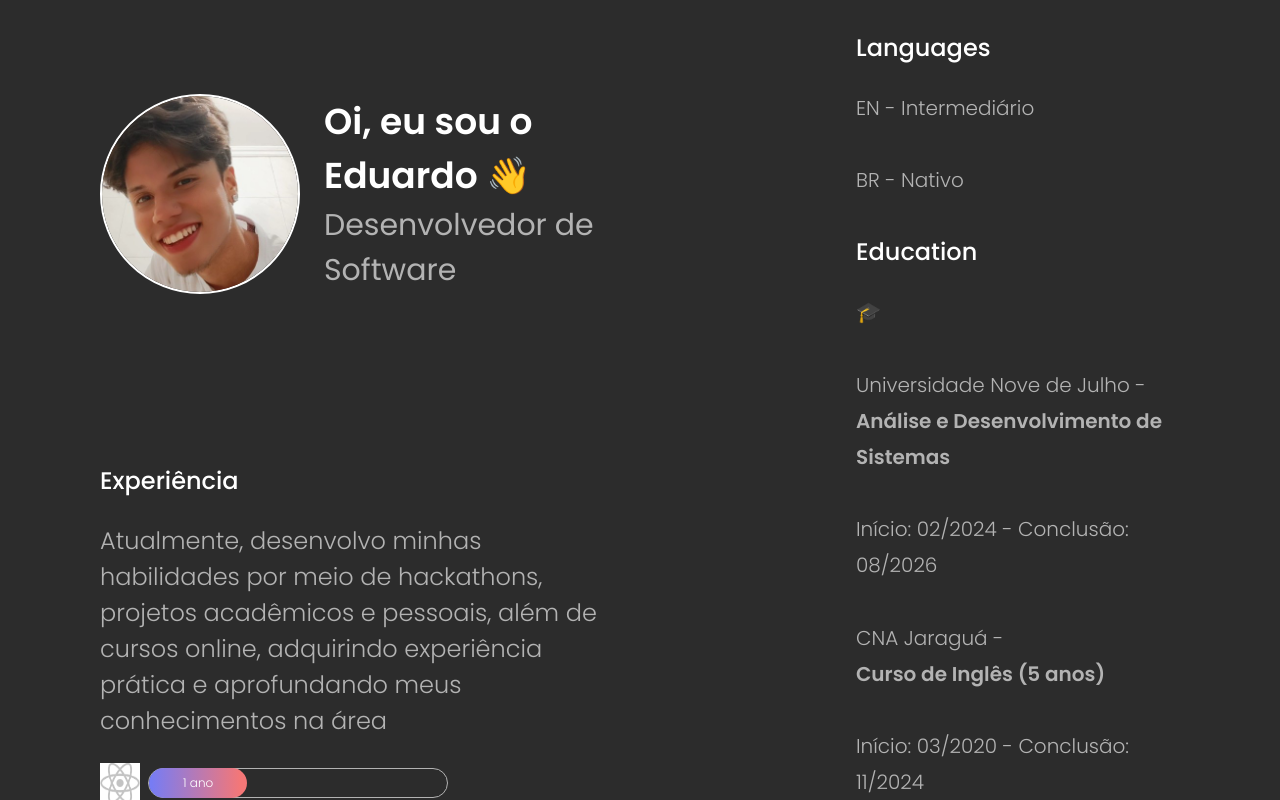
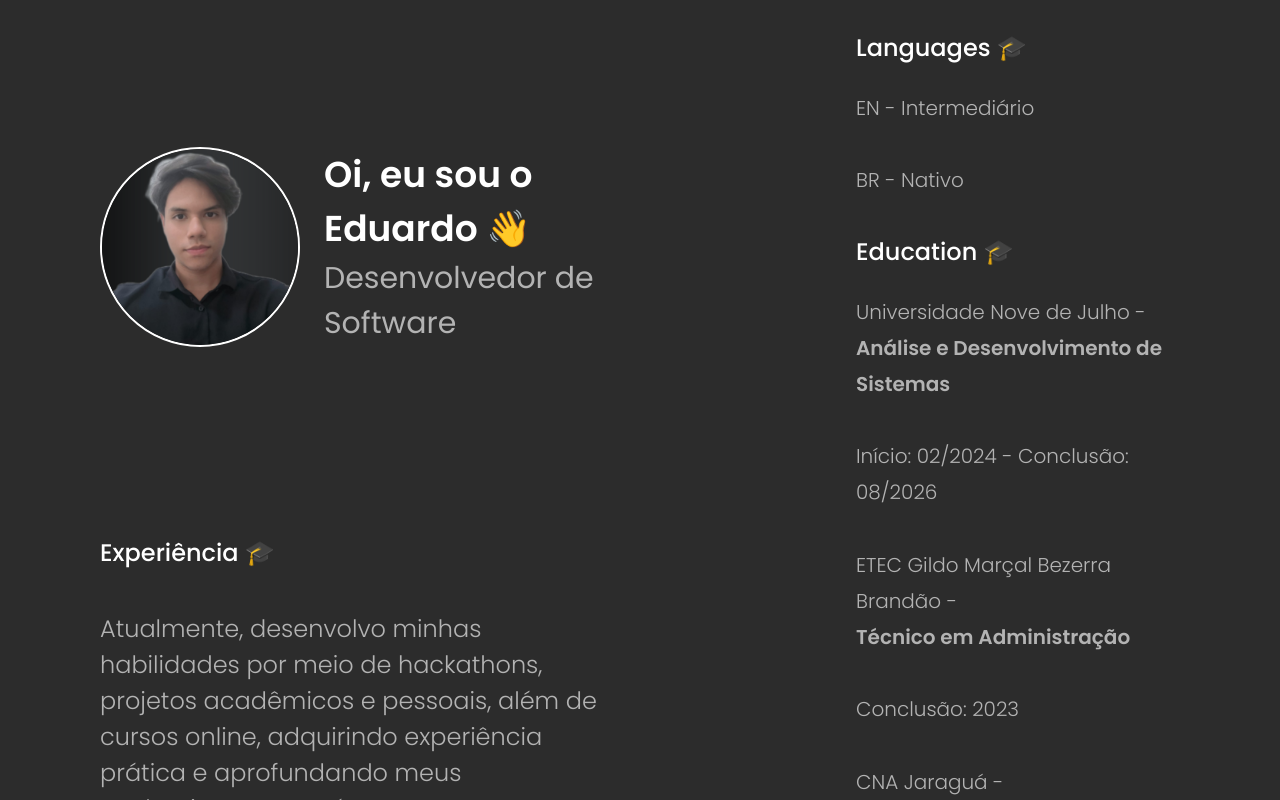
Before and after one commit to EduardoSilvaNegreiros/my-portifolio, a Next.js app: page / in a window 1280 px wide. Built offline with nearby package versions, Linux system fonts and the light colour scheme.

Commit message:
Atualização do portifolio

```diff
--- a/src/app/components/experience/experience.scss
+++ b/src/app/components/experience/experience.scss
@@ -3,7 +3,7 @@
   flex-direction: column;
   align-items: center;
   max-width: 500px;
-  gap: 24px;
+  gap: 40px;
   grid-area: experience;
 
   p {
@@ -19,14 +19,14 @@
     align-items: center;
     justify-content: center;
     flex-direction: column;
-    gap: 8px;
+    gap: 20px;
   }
 
   .experience-language {
     display: flex;
     align-items: center;
     justify-content: center;
-    gap: 8px;
+    gap: 10px;
 
     img {
       filter: grayscale(100%);
@@ -75,7 +75,7 @@
 
   @media (min-width: 768px) {
     align-items: flex-start;
-    margin-top: -700px;
+    margin-top: -1500px;
     padding-top: 20px;
 
     p {
--- a/src/app/components/experience/experience.tsx
+++ b/src/app/components/experience/experience.tsx
@@ -37,6 +37,7 @@ export function Experience() {
             <div className="experience-measure measure-1">1 ano</div>
           </div>
         </div>
+
         <div className="experience-language">
           <Image
             src="/TypescriptLogo.png"
@@ -45,6 +46,7 @@ export function Experience() {
             height={40}
             priority
           />
+
           <div className="experience-unit">
             <div className="experience-measure measure-1">
               <span>1 ano</span>
@@ -57,6 +59,9 @@ export function Experience() {
           <div className="experience-unit">
             <div className="experience-measure measure-1">1 ano</div>
           </div>
+
+
+
         </div>
       </div>
     </div>
--- a/src/app/components/header/header.scss
+++ b/src/app/components/header/header.scss
@@ -26,7 +26,7 @@
   @media (min-width: 768px) {
     flex-direction: row-reverse;
     align-items: center;
-    margin-top: -600px;
+    margin-top: -1000px;
 
 
     h1 {
--- a/src/app/components/header/header.tsx
+++ b/src/app/components/header/header.tsx
@@ -11,8 +11,8 @@ export function Header() {
       </div>
 
       <Image
-        src="/perfil.png"
-        alt="Vercel logo"
+        src="/profile-pic.png"
+        alt="Foto de perfil"
         width={325}
         height={310}
         priority
--- a/src/app/components/information/information.tsx
+++ b/src/app/components/information/information.tsx
@@ -3,7 +3,6 @@ import "./information.scss";
 
 export function Info() {
   return (
-
     <div className="infos">
       <SectionTitle text="Languages" />
       <div className="languages-info">
@@ -14,13 +13,19 @@ export function Info() {
       <SectionTitle text="Education" />
 
       <div className="educational-info">
-        <span>🎓</span>
-        <br />
         <span>
           Universidade Nove de Julho -{" "}
           <strong>Análise e Desenvolvimento de Sistemas</strong>
           <br />
           Início: 02/2024 - Conclusão: 08/2026
+        </span>
+        <br />
+
+        <span>
+          ETEC Gildo Marçal Bezerra Brandão -{" "}
+          <strong>Técnico em Administração</strong>
+          <br />
+          Conclusão: 2023
         </span>
         <br />
 
@@ -32,9 +37,21 @@ export function Info() {
         <br />
 
         <span>
+          Udemy -{" "}
           <strong>Curso de JavaScript e TypeScript (Básico ao Avançado)</strong>
         </span>
+        <br />
 
+        <span>
+          Udemy -{" "}
+          <strong>Laravel 11: Framework, Ecossistema e Projetos Web</strong>
+        </span>
+        <br />
+
+        <span>
+          Udemy -{" "}
+          <strong>Algoritmos e Lógica de Programação - O Curso COMPLETO</strong>
+        </span>
       </div>
     </div>
   );
--- a/src/app/components/sectionTitle/section-title.tsx
+++ b/src/app/components/sectionTitle/section-title.tsx
@@ -6,6 +6,6 @@ interface SectionTitleProps {
 
 export function SectionTitle({ text } : SectionTitleProps) {
   return (
-    <h3 className="section-title">{text}</h3>
+    <h3 className="section-title">{text} 🎓</h3>
   )
 }
```
Also changed, not shown: public/perfil.png (deleted), public/profile-pic.png (added).
